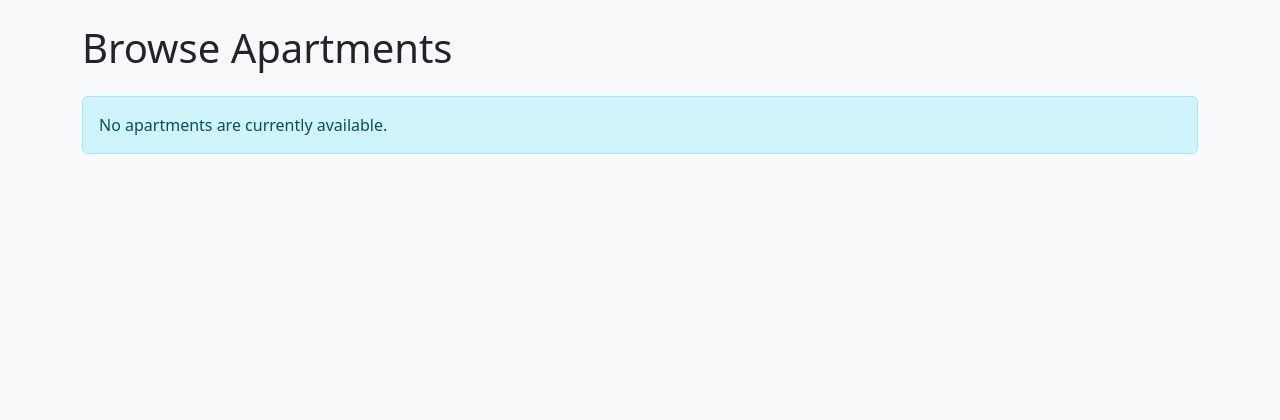
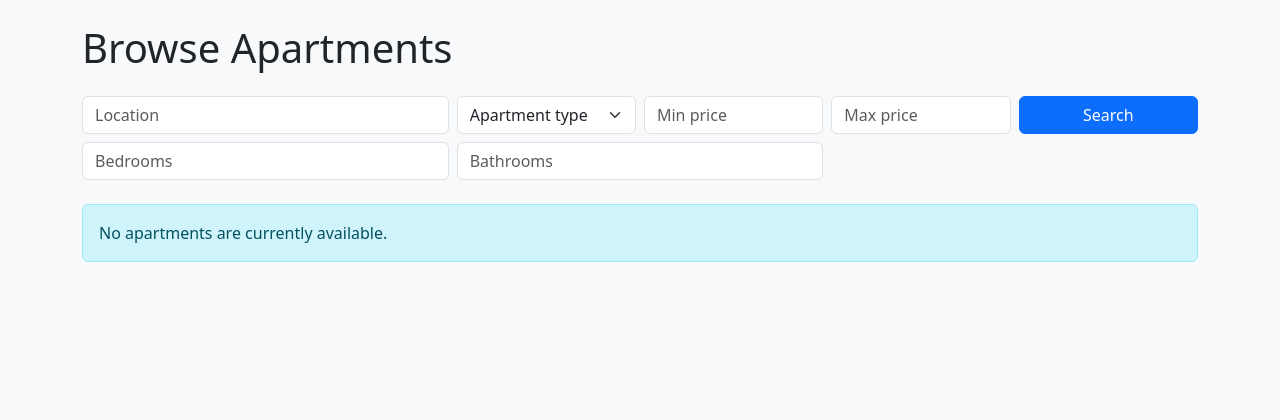
Before and after one commit to 1234donald/Landlord_Tenant-Direct, a Django app: page /apartments/ in a window 1280 px wide. Shown: the part 56-476 px from the top of the page. Run offline with Django 5.2, Linux system fonts and the light colour scheme; data that the repository does not hold is empty; some libraries are stand-ins or nearby versions.

Commit message:
feat: implement basic apartment search (Sprint 4.1)

```diff
--- a/api/v1/urls.py
+++ b/api/v1/urls.py
@@ -18,7 +18,10 @@ from apps.accounts.views import (
     UserDetailView,
     UserListView,
 )
-from apps.apartments.views import ApartmentCreateView, ApartmentDetailView
+from apps.apartments.views import (
+    ApartmentDetailView,
+    ApartmentListCreateView,
+)
 from apps.verification.views import (
     AdminVerificationApproveView,
     AdminVerificationListView,
@@ -72,7 +75,7 @@ urlpatterns = [
     ),
     path(
         "apartments/",
-        ApartmentCreateView.as_view(),
+        ApartmentListCreateView.as_view(),
         name="apartment-create",
     ),
     path(
--- a/apps/apartments/presentation.py
+++ b/apps/apartments/presentation.py
@@ -1,4 +1,5 @@
-"""HTML presentation views for the Apartment module (Phase 3, Sprint 3.6).
+"""HTML presentation views for the Apartment module (Phase 3, Sprint 3.6; Phase
+4, Sprint 4.1).
 
 These form the read-oriented presentation layer (AGENTS 6): a public apartment
 browsing page rendered as apartment cards, a full apartment detail page showing
@@ -7,16 +8,18 @@ listing a landlord's own apartments. They are separate from the REST API views
 in ``apps.apartments.views``.
 """
 from django.contrib.auth.mixins import LoginRequiredMixin
-from django.urls import reverse
 from django.views.generic import DetailView, ListView
 
 from .models import Apartment
+from .views import build_search_queryset
 
 
 class ApartmentBrowseView(ListView):
     """Public list of available apartments rendered as cards.
 
-    Only apartments currently available (``availability=True``) are shown so a
+    Supports the Sprint 4.1 basic search criteria supplied through the query
+    string (location, apartment type, price, bedrooms, bathrooms). Only
+    apartments currently available (``availability=True``) are shown so a
     listing that is unavailable is not presented to prospective tenants.
     """
 
@@ -25,9 +28,18 @@ class ApartmentBrowseView(ListView):
     paginate_by = 12
 
     def get_queryset(self):
-        return Apartment.objects.filter(availability=True).prefetch_related(
-            "images"
-        )
+        try:
+            queryset = build_search_queryset(self.request.GET)
+        except ValueError:
+            # A malformed search should not break browsing; fall back to all
+            # available listings.
+            queryset = Apartment.objects.all()
+        return queryset.filter(availability=True).prefetch_related("images")
+
+    def get_context_data(self, **kwargs):
+        context = super().get_context_data(**kwargs)
+        context["apartment_types"] = Apartment.ApartmentType.choices
+        return context
 
 
 class ApartmentDetailPageView(DetailView):
--- a/apps/apartments/serializers.py
+++ b/apps/apartments/serializers.py
@@ -107,7 +107,7 @@ class ApartmentCreateSerializer(_ApartmentBaseSerializer):
 
     The owning landlord is taken from the authenticated request and is never
     accepted from the client. Image files are validated and attached by the
-    view (see ``ApartmentCreateView``).
+    view (see ``ApartmentListCreateView``).
     """
 
     def validate(self, attrs):
--- a/apps/apartments/views.py
+++ b/apps/apartments/views.py
@@ -1,11 +1,14 @@
-"""Views for the Apartment module (Phase 3, Sprints 3.4 and 3.5).
+"""Views for the Apartment module (Phase 3, Sprints 3.4-3.5; Phase 4, Sprint 4.1).
 
-Implements apartment creation (``POST /api/v1/apartments/``, landlord-only) and
-apartment management (``PATCH``/``DELETE /api/v1/apartments/{id}/``, owner or
-admin). Ownership is always the authenticated landlord and is never
-client-supplied; only the owning landlord or an administrator may modify or
-delete a listing. Uploaded images are validated before storage (AGENTS 24).
+Implements apartment list/search (``GET /api/v1/apartments/``), apartment
+creation (``POST /api/v1/apartments/``, landlord-only) and apartment management
+(``PATCH``/``DELETE /api/v1/apartments/{id}/``, owner or admin). Ownership is
+always the authenticated landlord and is never client-supplied; only the owning
+landlord or an administrator may modify or delete a listing. Uploaded images
+are validated before storage (AGENTS 24).
 """
+from decimal import Decimal, InvalidOperation
+
 from rest_framework import status
 from rest_framework.response import Response
 from rest_framework.views import APIView
@@ -26,6 +29,82 @@ from .serializers import (
 def _get_images(request):
     """Return uploaded image files (possibly empty) from a multipart request."""
     return request.FILES.getlist("images")
+
+
+def _parse_positive_int(name, value):
+    """Parse a positive integer query value, raising ValueError when invalid."""
+    if value is None:
+        return
+    try:
+        parsed = int(value)
+    except (TypeError, ValueError):
+        raise ValueError(f"{name} must be a whole number.")
+    if parsed < 0:
+        raise ValueError(f"{name} must be a positive number.")
+    return parsed
+
+
+def _parse_price(name, value):
+    """Parse a non-negative price query value, raising ValueError when invalid."""
+    if value is None:
+        return
+    try:
+        parsed = Decimal(str(value))
+    except (InvalidOperation, TypeError, ValueError):
+        raise ValueError(f"{name} must be a number.")
+    if parsed < 0:
+        raise ValueError(f"{name} must be a positive number.")
+    return parsed
+
+
+def build_search_queryset(params):
+    """Build an apartment queryset from Sprint 4.1 search query parameters.
+
+    Supports single-criterion basic search by location, apartment type, price
+    (minimum and maximum) and bedroom/bathroom count. Raises ValueError with a
+    mapping of field names to errors when parameters are invalid.
+    """
+    queryset = Apartment.objects.all().prefetch_related("images")
+    errors = {}
+
+    location = params.get("location")
+    if location:
+        queryset = queryset.filter(location__icontains=location.strip())
+
+    apartment_type = params.get("apartment_type")
+    if apartment_type:
+        valid_types = {choice[0] for choice in Apartment.ApartmentType.choices}
+        if apartment_type not in valid_types:
+            errors["apartment_type"] = "Invalid apartment type."
+        else:
+            queryset = queryset.filter(apartment_type=apartment_type)
+
+    try:
+        min_price = _parse_price("min_price", params.get("min_price"))
+        max_price = _parse_price("max_price", params.get("max_price"))
+    except ValueError as exc:
+        errors[exc.args[0].split(" ")[0]] = str(exc)
+    else:
+        if min_price is not None:
+            queryset = queryset.filter(rental_price__gte=min_price)
+        if max_price is not None:
+            queryset = queryset.filter(rental_price__lte=max_price)
+
+    try:
+        bedrooms = _parse_positive_int("bedrooms", params.get("bedrooms"))
+        bathrooms = _parse_positive_int("bathrooms", params.get("bathrooms"))
+    except ValueError as exc:
+        errors[exc.args[0].split(" ")[0]] = str(exc)
+    else:
+        if bedrooms is not None:
+            queryset = queryset.filter(bedrooms=bedrooms)
+        if bathrooms is not None:
+            queryset = queryset.filter(bathrooms=bathrooms)
+
+    if errors:
+        raise ValueError(errors)
+
+    return queryset
 
 
 def _validate_images(images):
@@ -63,10 +142,42 @@ def _replace_images(apartment, images):
     apartment.images.exclude(pk__in=[img.pk for img in created]).delete()
 
 
-class ApartmentCreateView(APIView):
-    """Create an apartment listing owned by the authenticated landlord."""
+class ApartmentListCreateView(APIView):
+    """List/search or create apartment listings.
 
-    permission_classes = [IsLandlord]
+    ``GET`` returns apartments matching the basic search criteria and is public
+    (any visitor can browse). ``POST`` is restricted to the LANDLORD role and
+    creates a listing owned by the authenticated landlord.
+    """
+
+    permission_classes = []
+
+    def get_permissions(self):
+        if self.request.method.upper() == "POST":
+            return [IsLandlord()]
+        return super().get_permissions()
+
+    def get(self, request):
+        try:
+            queryset = build_search_queryset(request.query_params)
+        except ValueError as exc:
+            return Response(
+                {
+                    "success": False,
+                    "message": "Apartment search failed.",
+                    "errors": exc.args[0],
+                },
+                status=status.HTTP_400_BAD_REQUEST,
+            )
+
+        return Response(
+            {
+                "success": True,
+                "message": "Apartments returned.",
+                "data": ApartmentSerializer(queryset, many=True).data,
+            },
+            status=status.HTTP_200_OK,
+        )
 
     def post(self, request):
         serializer = ApartmentCreateSerializer(
--- a/templates/apartments/list.html
+++ b/templates/apartments/list.html
@@ -2,6 +2,40 @@
 {% block title %}Browse Apartments | Landlord-Tenant Direct Connect{% endblock %}
 {% block content %}
 <h1 class="mb-4">Browse Apartments</h1>
+
+<form method="get" action="{% url 'apartment-list' %}" class="row g-2 mb-4">
+    <div class="col-md-4">
+        <input type="text" name="location" class="form-control" placeholder="Location"
+               value="{{ request.GET.location }}">
+    </div>
+    <div class="col-md-2">
+        <select name="apartment_type" class="form-select">
+            <option value="">Apartment type</option>
+            {% for value, label in apartment_types %}
+            <option value="{{ value }}" {% if request.GET.apartment_type == value %}selected{% endif %}>{{ label }}</option>
+            {% endfor %}
+        </select>
+    </div>
+    <div class="col-md-2">
+        <input type="number" name="min_price" class="form-control" placeholder="Min price"
+               value="{{ request.GET.min_price }}">
+    </div>
+    <div class="col-md-2">
+        <input type="number" name="max_price" class="form-control" placeholder="Max price"
+               value="{{ request.GET.max_price }}">
+    </div>
+    <div class="col-md-2">
+        <button type="submit" class="btn btn-primary w-100">Search</button>
+    </div>
+    <div class="col-md-4">
+        <input type="number" name="bedrooms" class="form-control" placeholder="Bedrooms"
+               value="{{ request.GET.bedrooms }}">
+    </div>
+    <div class="col-md-4">
+        <input type="number" name="bathrooms" class="form-control" placeholder="Bathrooms"
+               value="{{ request.GET.bathrooms }}">
+    </div>
+</form>
 
 {% if apartments %}
 <div class="row g-4">
```
Also changed, not shown: tests/api/test_apartment_search_api.py (added, +210 -0 lines), tests/unit/test_apartment_presentation.py (+15 -0 lines), README.md.
